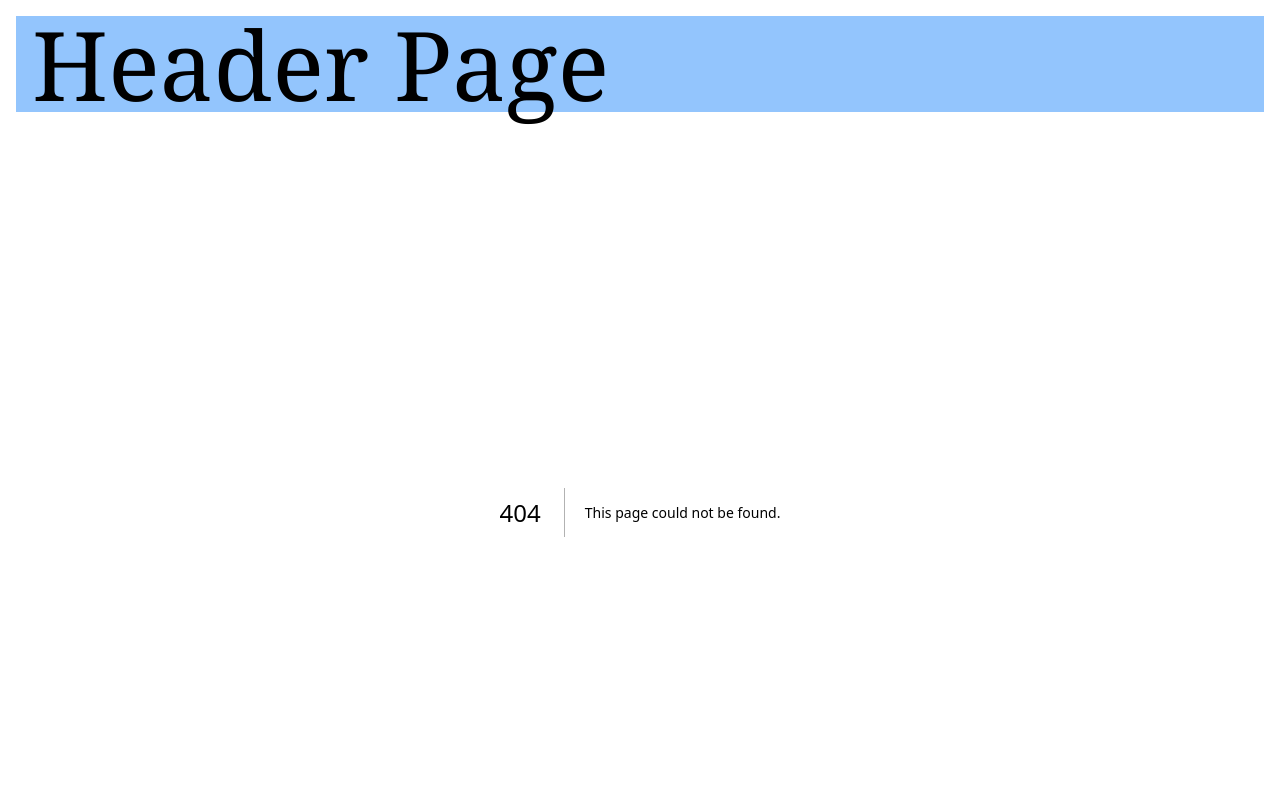
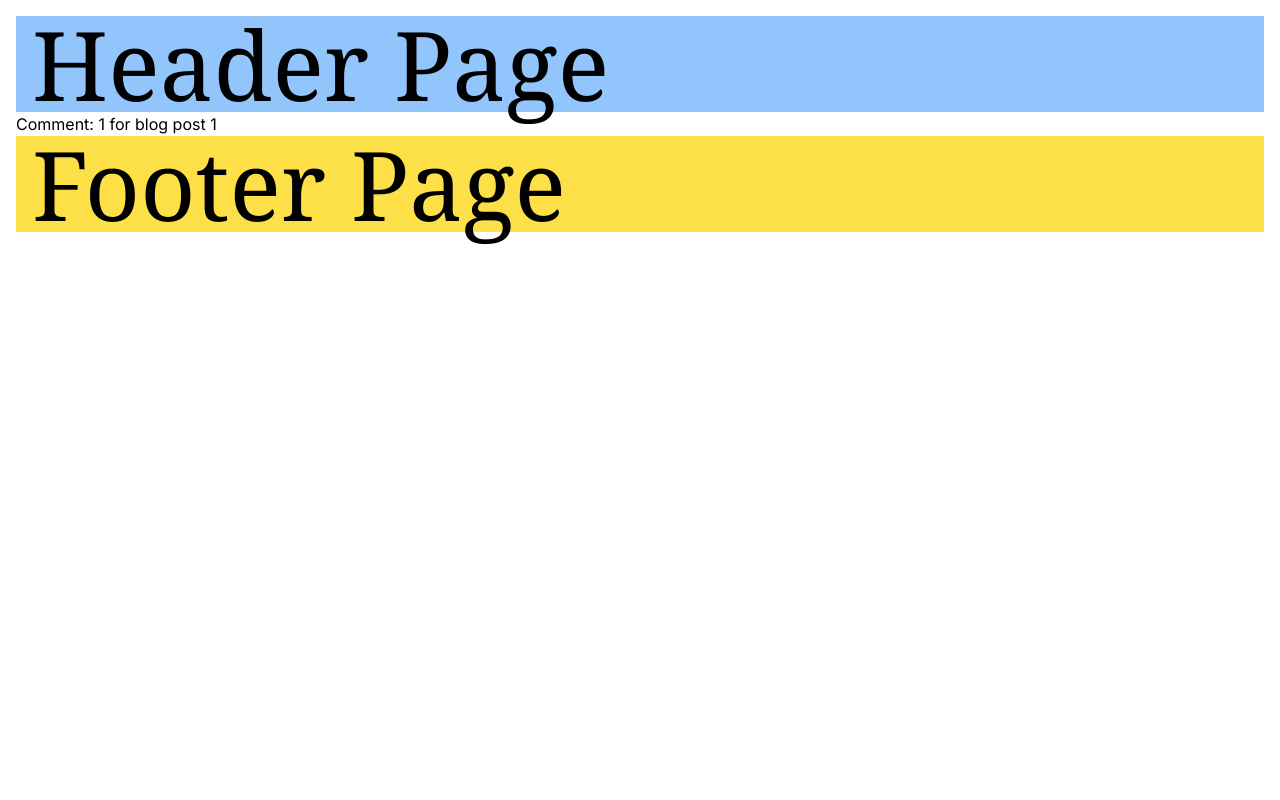
Before and after one commit to DFStechBox/next01_mosh, a Next.js app: page /blog/1/comments/1 in a window 1280 px wide. Before the commit this address had no page. Shown: the top 800 px of the page. Built offline with nearby package versions, Linux system fonts and the light colour scheme.

Commit message:
Blog post dynamic route

```diff
--- /dev/null
+++ b/app/blog/[postid]/comments/[commentid]/page.tsx
@@ -0,0 +1,11 @@
+import React from 'react'
+
+const page = ({params}) => {
+  return (
+    <div>
+      <h1>Comment: {params.commentid} for blog post { params.postid}</h1>
+    </div>
+  )
+}
+
+export default page
```
